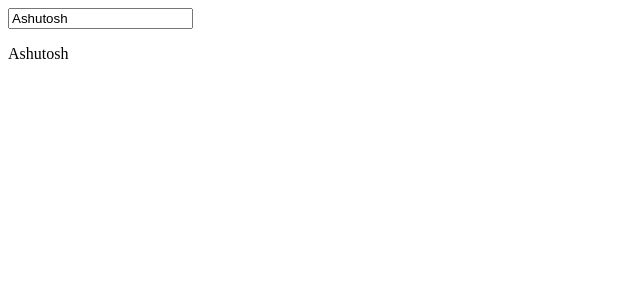
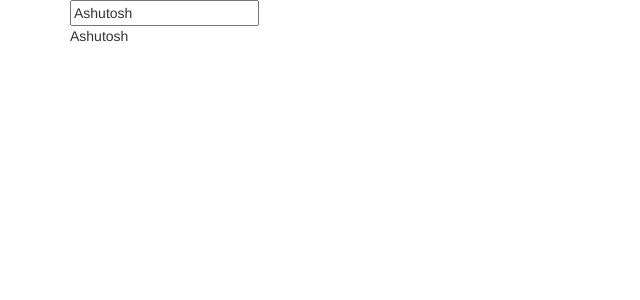
Before and after one commit to CodingFS/Angular-Udemy, an Angular app in the folder my-first-app/: page / in a window 1280 px wide. Shown: the top 300 px of the page, without its empty margins (0-640 px from the left). Built offline with nearby package versions, Linux system fonts and the light colour scheme.

Commit message:
1.10. A Basic Project Setup using Bootstrap for Styling

```diff
--- a/my-first-app/angular.json
+++ b/my-first-app/angular.json
@@ -24,6 +24,7 @@
               "src/assets"
             ],
             "styles": [
+              "node_modules/bootstrap/dist/css/bootstrap.min.css",
               "src/styles.css"
             ],
             "scripts": []
--- a/my-first-app/package.json
+++ b/my-first-app/package.json
@@ -19,6 +19,7 @@
     "@angular/platform-browser": "~8.2.0",
     "@angular/platform-browser-dynamic": "~8.2.0",
     "@angular/router": "~8.2.0",
+    "bootstrap": "^3.4.1",
     "rxjs": "~6.4.0",
     "tslib": "^1.10.0",
     "zone.js": "~0.9.1"
--- a/my-first-app/src/app/app.component.html
+++ b/my-first-app/src/app/app.component.html
@@ -1,2 +1,4 @@
+<div class="container">
 <input type="text" [(ngModel)]="name">
 <p>{{ name }}</p>
+</div>
```
Also changed, not shown: 1 other file (tests, documents, lock files or other folders).
